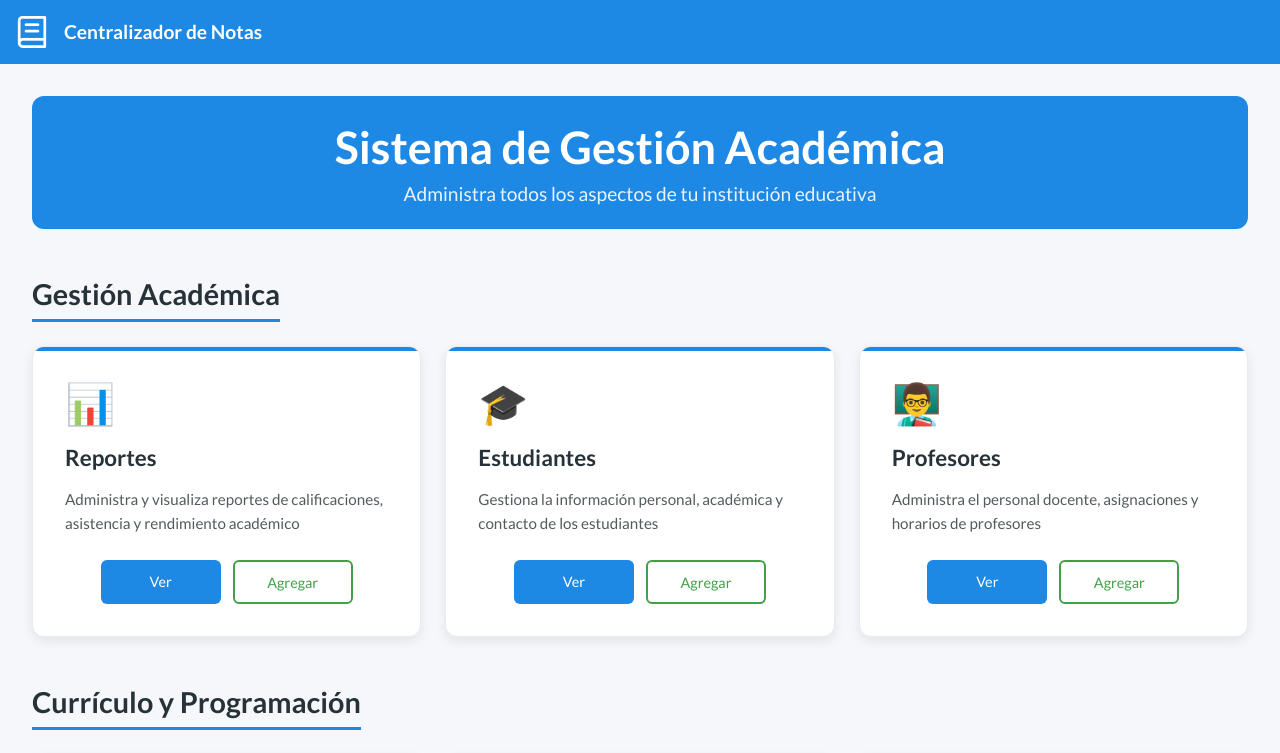
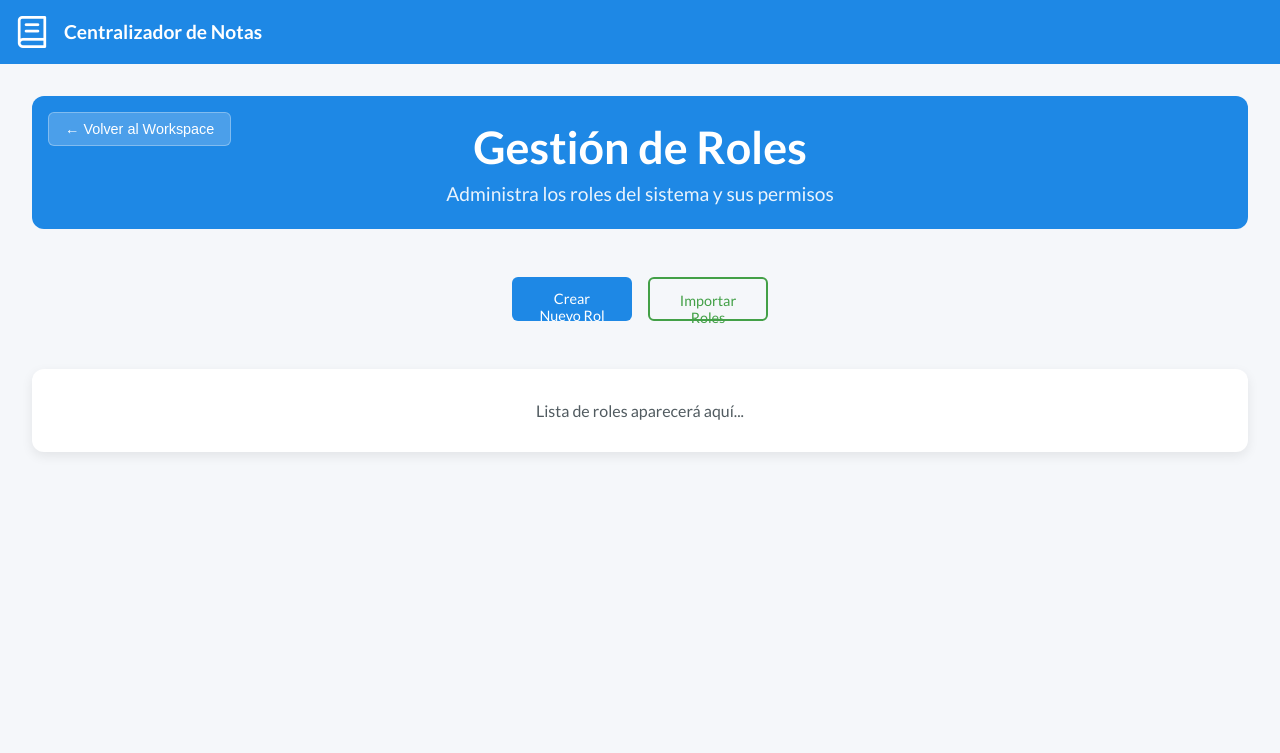
Before and after one commit to FloresAlvaro/Registro-Front, an Angular app: page /roles in a window 1280 px wide. Before the commit this address led to /. Shown: the top 753 px of the page. Built offline with nearby package versions, Linux system fonts and the light colour scheme.

Commit message:
feat: implement Role management component with navigation and styling

```diff
--- a/src/app/app.component.html
+++ b/src/app/app.component.html
@@ -1,6 +1,5 @@
 <app-topbar></app-topbar>
 
 <main class="main-content">
-  <app-workspace></app-workspace>
   <router-outlet />
 </main>
--- a/src/app/app.component.ts
+++ b/src/app/app.component.ts
@@ -1,11 +1,10 @@
 import { Component, signal } from '@angular/core';
 import { RouterOutlet } from '@angular/router';
 import { TopbarComponent } from './topbar/topbar.component';
-import { WorkspaceComponent } from './workspace/workspace.component';
 
 @Component({
   selector: 'app-root',
-  imports: [RouterOutlet, TopbarComponent, WorkspaceComponent],
+  imports: [RouterOutlet, TopbarComponent],
   templateUrl: './app.component.html',
   styleUrl: './app.component.scss',
 })
--- a/src/app/app.routes.ts
+++ b/src/app/app.routes.ts
@@ -1,3 +1,10 @@
 import { Routes } from '@angular/router';
+import { WorkspaceComponent } from './workspace/workspace.component';
+import { RoleComponent } from './role/role.component';
 
-export const routes: Routes = [];
+export const routes: Routes = [
+  { path: '', component: WorkspaceComponent },
+  { path: 'workspace', component: WorkspaceComponent },
+  { path: 'roles', component: RoleComponent },
+  { path: '**', redirectTo: '' },
+];
--- /dev/null
+++ b/src/app/role/role.component.html
@@ -0,0 +1,20 @@
+<div class="role-container">
+  <div class="role-header">
+    <div class="header-navigation">
+      <button class="btn-back" (click)="goBack()">← Volver al Workspace</button>
+    </div>
+    <h2 class="role-title">Gestión de Roles</h2>
+    <p class="role-subtitle">Administra los roles del sistema y sus permisos</p>
+  </div>
+
+  <div class="role-content">
+    <div class="role-actions">
+      <button class="btn-primary">Crear Nuevo Rol</button>
+      <button class="btn-secondary">Importar Roles</button>
+    </div>
+
+    <div class="roles-list">
+      <p>Lista de roles aparecerá aquí...</p>
+    </div>
+  </div>
+</div>
--- /dev/null
+++ b/src/app/role/role.component.scss
@@ -0,0 +1,100 @@
+@use "../../styles/index" as *;
+
+.role-container {
+  @include container-main;
+}
+
+.role-header {
+  margin-bottom: $spacing-2xl;
+  text-align: center;
+  @include header-base;
+  border-radius: $border-radius-base;
+  position: relative;
+
+  .header-navigation {
+    position: absolute;
+    top: $spacing-base;
+    left: $spacing-base;
+
+    .btn-back {
+      background: rgba(255, 255, 255, 0.2);
+      color: $text-light;
+      border: 1px solid rgba(255, 255, 255, 0.3);
+      padding: $spacing-xs $spacing-base;
+      border-radius: $border-radius-sm;
+      font-size: $font-size-sm;
+      cursor: pointer;
+      transition: $transition-fast;
+
+      &:hover {
+        background: rgba(255, 255, 255, 0.3);
+        transform: translateX(-2px);
+      }
+    }
+  }
+
+  .role-title {
+    font-size: $font-size-3xl;
+    font-weight: $font-weight-bold;
+    margin: 0 0 $spacing-xs 0;
+  }
+
+  .role-subtitle {
+    font-size: $font-size-lg;
+    opacity: 0.9;
+    margin: 0;
+  }
+}
+
+.role-content {
+  display: flex;
+  flex-direction: column;
+  gap: $spacing-2xl;
+}
+
+.role-actions {
+  display: flex;
+  gap: $spacing-base;
+  justify-content: center;
+
+  .btn-primary {
+    @include button-primary;
+  }
+
+  .btn-secondary {
+    @include button-secondary;
+  }
+}
+
+.roles-list {
+  background: $background-card;
+  border-radius: $border-radius-base;
+  padding: $spacing-xl;
+  box-shadow: $shadow-light;
+  text-align: center;
+  color: $text-secondary;
+}
+
+@include mobile {
+  .role-container {
+    padding: $spacing-base;
+  }
+
+  .role-header {
+    padding: $spacing-lg;
+    margin-bottom: $spacing-xl;
+
+    .role-title {
+      font-size: 2.2rem;
+    }
+
+    .role-subtitle {
+      font-size: $font-size-base;
+    }
+  }
+
+  .role-actions {
+    flex-direction: column;
+    align-items: center;
+  }
+}
--- /dev/null
+++ b/src/app/role/role.component.ts
@@ -0,0 +1,16 @@
+import { Component, inject } from '@angular/core';
+import { Router } from '@angular/router';
+
+@Component({
+  selector: 'app-role',
+  imports: [],
+  templateUrl: './role.component.html',
+  styleUrl: './role.component.scss',
+})
+export class RoleComponent {
+  private router = inject(Router);
+
+  goBack() {
+    this.router.navigate(['/workspace']);
+  }
+}
--- a/src/app/workspace/workspace.component.html
+++ b/src/app/workspace/workspace.component.html
@@ -138,7 +138,17 @@
         </div>
 
         <div class="workspace-card">
-          <div class="card-icon">💾</div>
+          <div class="card-icon">🔐</div>
+          <h4>Roles</h4>
+          <p>Define y administra los roles del sistema con sus respectivos permisos y niveles de acceso</p>
+          <div class="card-actions">
+            <button class="btn-primary" (click)="navigateToRoles()">Ver</button>
+            <button class="btn-secondary">Agregar</button>
+          </div>
+        </div>
+
+        <div class="workspace-card">
+          <div class="card-icon">�💾</div>
           <h4>Respaldos</h4>
           <p>Administra las copias de seguridad y restauración de datos</p>
           <div class="card-actions">
--- a/src/app/workspace/workspace.component.ts
+++ b/src/app/workspace/workspace.component.ts
@@ -1,4 +1,5 @@
-import { Component } from '@angular/core';
+import { Component, inject } from '@angular/core';
+import { Router } from '@angular/router';
 
 @Component({
   selector: 'app-workspace',
@@ -6,4 +7,10 @@ import { Component } from '@angular/core';
   templateUrl: './workspace.component.html',
   styleUrl: './workspace.component.scss',
 })
-export class WorkspaceComponent {}
+export class WorkspaceComponent {
+  private router = inject(Router);
+
+  navigateToRoles() {
+    this.router.navigate(['/roles']);
+  }
+}
```
Also changed, not shown: 1 other file (tests, documents, lock files or other folders).
